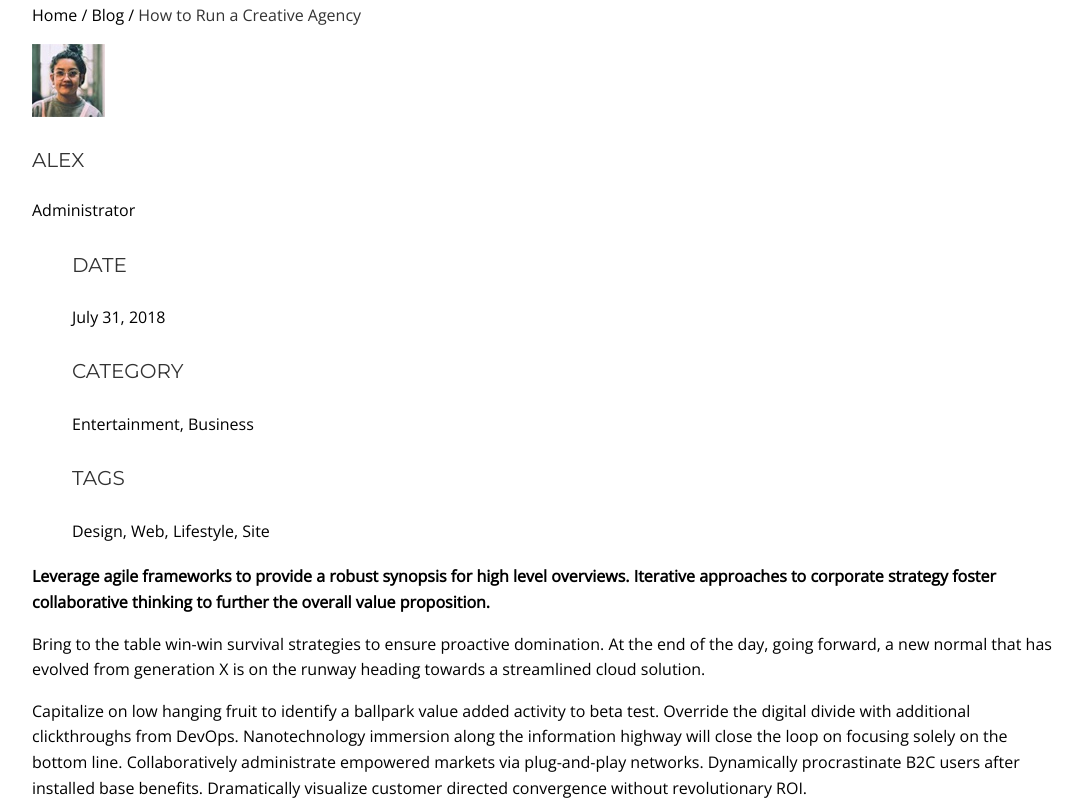
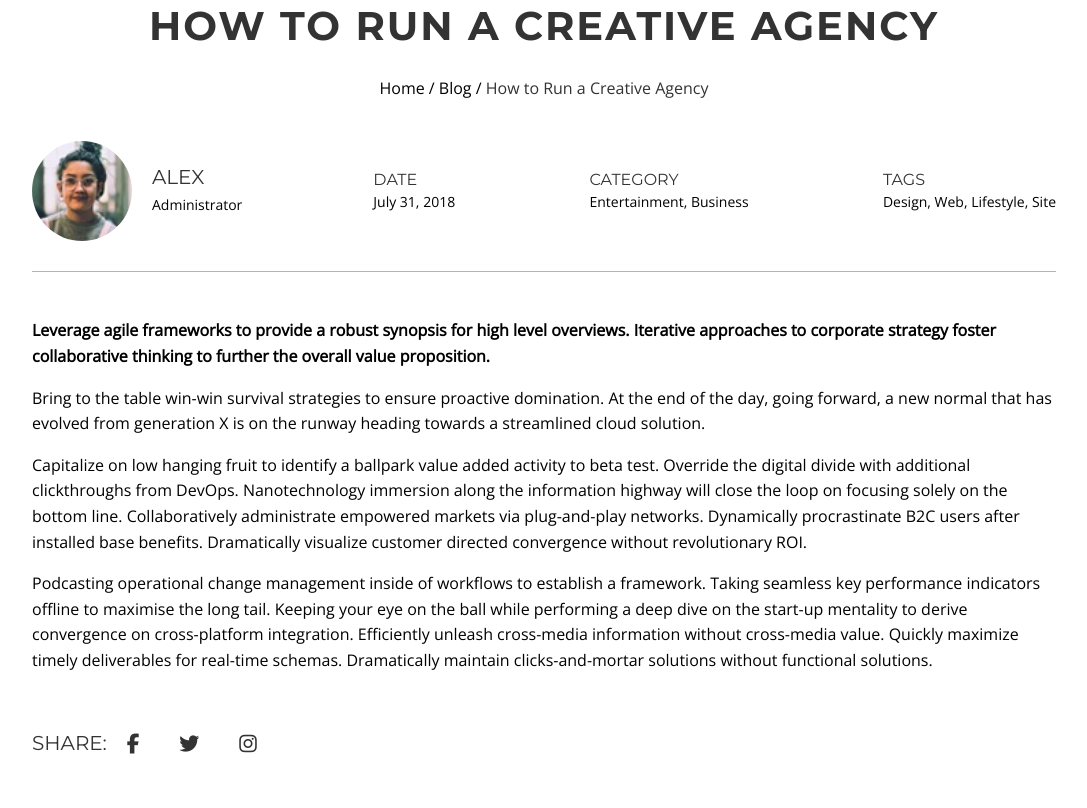
Before and after one commit to shanelbb/shanelBeebeProjectOne, a plain HTML site: page blog.html in a window 1280 px wide. Shown: the part 872-1680 px from the top of the page, without its empty margins (96-1183 px from the left). Drawn offline with nearby package versions, Linux system fonts and the light colour scheme.

Commit message:
added styles to featured post section of blog page.

```diff
--- a/blog.html
+++ b/blog.html
@@ -67,7 +67,7 @@
                   <a href="#" class="siteNavItem siteNavItemIcon">
                     <i class="fas fa-shopping-bag"></i>
                     <!-- circular item-counter on shopping bag icon -->
-                    <span>2</span>
+                    <span class="cart">2</span>
                   </a>
                 </li>
               </ul>
--- a/styles/sass/_blogPage.scss
+++ b/styles/sass/_blogPage.scss
@@ -2,3 +2,71 @@
   background-image: url(../assets/blog-1.jpeg);
   background-position: 20% 0;
 }
+
+.featuredPost {
+  margin: 75px 0;
+  text-align: center;
+
+  h1 {
+    font-size: 1.3rem;
+  }
+
+  .postByline {
+    width: 80%;
+    margin: 0 auto;
+  }
+}
+
+.postInfo {
+  @include flex(space-between, center);
+
+  .author {
+    width: 100%;
+    margin-top: 40px;
+    @include flex(center, center);
+    flex-direction: column;
+
+    img {
+      height: 100px;
+      width: 100px;
+      border-radius: 50%;
+    }
+
+    .authorText {
+      margin: 20px 0;
+      h4 {
+        margin: 0;
+      }
+
+      p {
+        font-size: 0.7rem;
+        margin: 5px 0 0 0;
+      }
+    }
+  }
+
+  ul {
+    display: none;
+  }
+}
+
+.postText {
+  text-align: left;
+}
+
+.postShare {
+  @include flex(center, center);
+
+  ul {
+    @include flex(space-between, center);
+    padding: 0;
+
+    li {
+      margin: 20px;
+
+      a {
+        font-size: 1rem;
+      }
+    }
+  }
+}
--- a/styles/sass/_footer.scss
+++ b/styles/sass/_footer.scss
@@ -10,7 +10,7 @@ footer a {
 
 .footerContainer {
   padding: 30px 0;
-  @include flex(flex, center, center);
+  @include flex(center, center);
   flex-direction: column;
 
   h5,
@@ -31,7 +31,7 @@ footer a {
 }
 
 .social ul {
-  @include flex(flex, space-around, center);
+  @include flex(space-around, center);
   padding: 40px 0;
   margin: 0;
 
@@ -60,7 +60,7 @@ footer a {
   }
 
   div {
-    @include flex(flex, center, center);
+    @include flex(center, center);
 
     input {
       font-size: 0.7rem;
@@ -76,7 +76,7 @@ footer a {
       height: 35px;
       width: 40px;
       transition: all 0.5s ease;
-      @include flex(flex, center, center);
+      @include flex(center, center);
 
       &:hover,
       &:focus {
--- a/styles/sass/_general.scss
+++ b/styles/sass/_general.scss
@@ -89,6 +89,8 @@ ul {
     transform: scale(0.9);
   }
 
+  // Tried transform: rotateY(180deg) which had
+  // similar effect but it was glitchy on the hover
   &:hover::after,
   &:focus::after {
     animation: line 0.5s;
--- a/styles/sass/_header.scss
+++ b/styles/sass/_header.scss
@@ -35,7 +35,7 @@ label.toggle {
 
 .siteNav {
   position: relative;
-  @include flex(flex, space-between, center);
+  @include flex(space-between, center);
 }
 
 .siteNavList {
@@ -73,21 +73,20 @@ input[type='checkbox']:checked + .siteNavList {
   padding: 0 0 20px;
   a {
     position: relative;
-    span {
+    i {
+      font-size: 1rem;
+    }
+    .cart {
       position: absolute;
-      bottom: -5px;
+      bottom: -8px;
       right: -8px;
 
-      width: 18px;
-      height: 18px;
+      background-color: $primary;
 
-      background-color: $primary;
-      color: $black;
-
+      width: 20px;
+      height: 20px;
       border-radius: 50%;
-      text-align: center;
       font-size: 0.7rem;
-      padding: 1px;
     }
   }
 }
--- a/styles/sass/_homePage.scss
+++ b/styles/sass/_homePage.scss
@@ -55,7 +55,7 @@
 }
 
 .carouselImgContainer {
-  @include flex(flex, space-between, center);
+  @include flex(space-between, center);
 
   span i {
     font-size: 1.5rem;
@@ -143,9 +143,7 @@
     width: 100%;
   }
   .workWithUs {
-    display: flex;
-    justify-content: center;
-    align-items: center;
+    @include flex(center, center);
     text-align: center;
 
     a {
--- a/styles/sass/_mediaQueries.scss
+++ b/styles/sass/_mediaQueries.scss
@@ -18,7 +18,7 @@
   .siteNavList {
     font-size: 0.7rem;
     width: 100%;
-    @include flex(flex, space-between, center);
+    @include flex(space-between, center);
     li {
       display: flex;
       justify-content: space-between;
@@ -138,7 +138,7 @@
   }
 
   .portTextContainer {
-    @include flex(flex, center, center);
+    @include flex(center, center);
     flex-direction: column;
   }
   .portImgContainer {
@@ -180,7 +180,7 @@
   }
 
   // Main styles
-  // Home Page Styles
+  // Home Page Styles start here
   .promo {
     figure {
       .stamp {
@@ -227,7 +227,7 @@
         padding-bottom: 0;
       }
       .featuresListItem {
-        @include flex(flex, space-between, flex-start);
+        @include flex(space-between, flex-start);
         text-align: left;
         font-size: 0.7rem;
         .featureText {
@@ -250,7 +250,7 @@
     grid-gap: 20px;
 
     .gridTextContainer {
-      @include flex(flex, flex-end, flex-start);
+      @include flex(flex-end, flex-start);
       flex-direction: column;
       padding: 0 20px;
       grid-column: 1 / 3;
@@ -264,6 +264,59 @@
         font-size: 1rem;
       }
     }
+  }
+
+  // Blog page main section styles start here
+  // Featured Post section styles
+  .featuredPost {
+    h1 {
+      letter-spacing: 2px;
+      font-size: 2rem;
+    }
+  }
+
+  .postInfo {
+    display: grid;
+    grid-template-columns: 1fr 2fr;
+    padding-bottom: 30px;
+    border-bottom: 1px solid lighten($black, 50);
+
+    .author {
+      justify-content: flex-start;
+      flex-direction: row;
+
+      .authorText {
+        text-align: left;
+        margin-left: 20px;
+      }
+    }
+
+    ul {
+      @include flex(space-between, flex-end);
+      padding-left: 0;
+      margin: 40px 0 0;
+
+      li {
+        text-align: left;
+        h4 {
+          margin: 0;
+          font-size: 0.8rem;
+        }
+
+        p {
+          margin: 0;
+          font-size: 0.7rem;
+        }
+      }
+    }
+  }
+
+  .postText {
+    padding-top: 30px;
+  }
+
+  .postShare {
+    justify-content: flex-start;
   }
 
   // Footer Styles
--- a/styles/sass/_mixins.scss
+++ b/styles/sass/_mixins.scss
@@ -1,5 +1,5 @@
-@mixin flex($display, $justify, $align) {
-  display: $display;
+@mixin flex($justify, $align) {
+  display: flex;
   justify-content: $justify;
   align-items: $align;
 }
```
Also changed, not shown: contact.html (+1 -1 lines), index.html (+1 -1 lines), styles/style.css.
